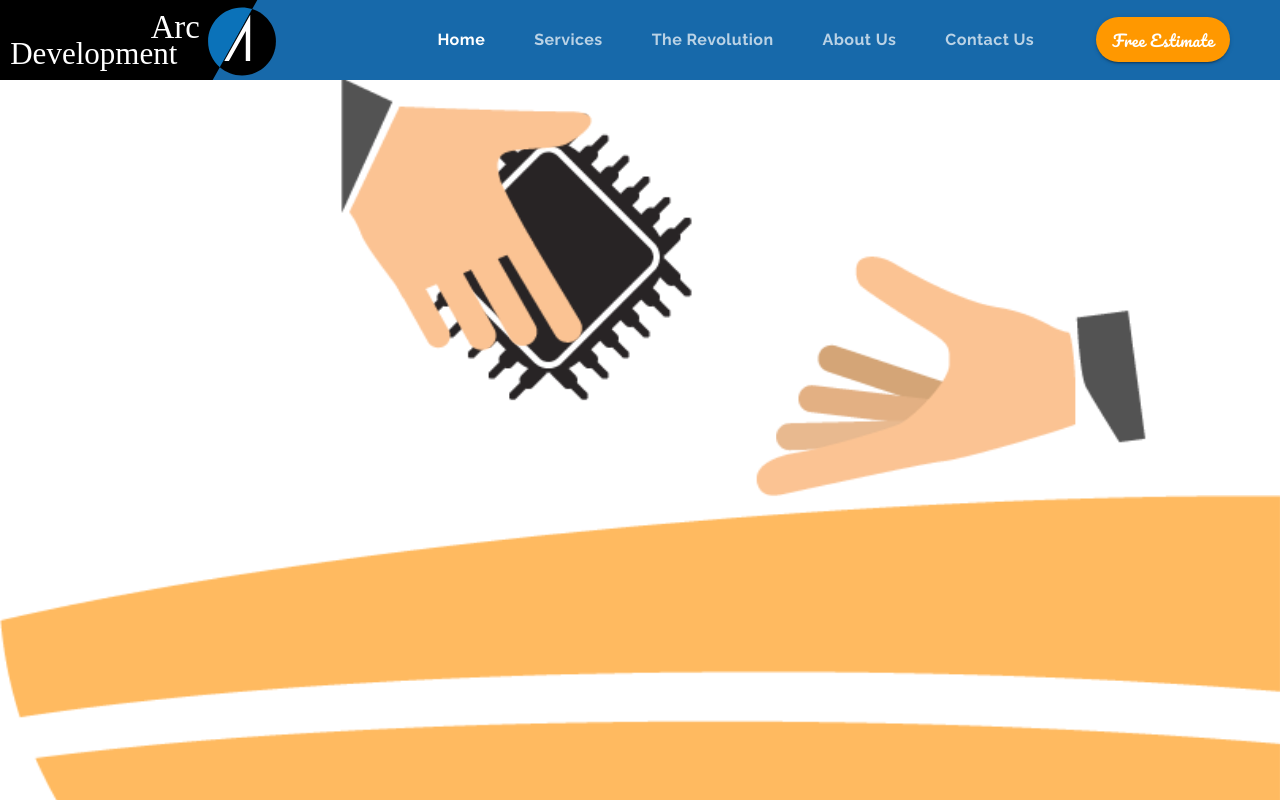
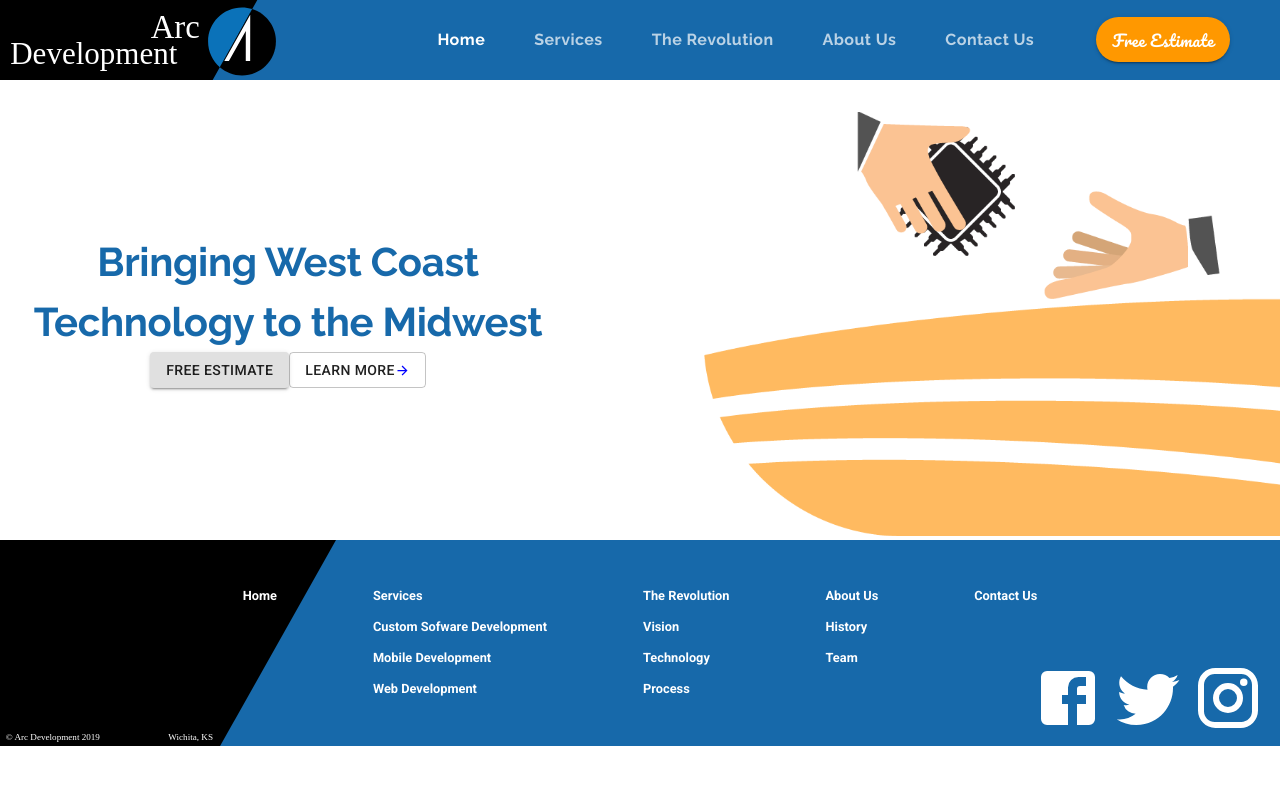
Before and after one commit to samandar-boymurodov/Arc-Development, a React (Create React App) app: page / in a window 1280 px wide. Shown: the top 800 px of the page. Built offline with nearby package versions, Linux system fonts and the light colour scheme.

Commit message:
estimate style added

```diff
--- a/src/components/LandingPage.js
+++ b/src/components/LandingPage.js
@@ -1,5 +1,8 @@
 import Lottie from 'react-lottie'
 import animationData from '../animations/landinganimation/data'
+import { makeStyles } from '@material-ui/styles'
+import ButtonArrow from './UI/ButtonArrow'
+import { Button, Grid, Typography } from '@material-ui/core'
 
 const defaultOptions = {
       loop: true,
@@ -9,12 +12,55 @@
         preserveAspectRatio: 'xMidYMid slice'
       }
     }
+
+const useStyles = makeStyles(theme => ({
+    animation: {
+        maxWidth: "50rem",
+        minWidth: "21rem",
+        marginTop: "2rem",
+        marginLeft: "10%"
+    }
+}))
 export default function LandingPage() {
+    const classes = useStyles()
     return(
-        <Lottie
-            options={defaultOptions}
-            height={"100%"}
-            width={"100%"}
-        />
+        <Grid container direction="column">
+            <Grid item>
+                <Grid
+                    container
+                    direction="row"
+                    justify="flex-end"
+                    alignItems="center"
+                    >
+                    <Grid sm item>
+                        <Typography
+                            variant="h2"
+                            align="center"
+                            color="primary">
+                            Bringing West Coast <br />
+                            Technology to the Midwest
+                        </Typography>
+                        <Grid container direction="row" justify="center">
+                            <Grid item>
+                                <Button variant="contained">
+                                    Free Estimate
+                                </Button>
+                            </Grid>
+                            <Grid item>
+                                <Button variant="outlined">
+                                    Learn more
+                                    <ButtonArrow height={15} width={15} fill="blue"/>
+                                </Button>
+                            </Grid>
+                        </Grid>
+                    </Grid>
+                    <Grid sm item className={classes.animation}>
+                        <Lottie
+                            options={defaultOptions}
+                        />
+                    </Grid>
+                </Grid>
+            </Grid>
+        </Grid>
     )
 }
--- /dev/null
+++ b/src/components/UI/ButtonArrow.js
@@ -0,0 +1,14 @@
+export default function ButtonArrow(props) {
+  return (
+    <svg
+      className={props.class}
+      xmlns="http://www.w3.org/2000/svg"
+      width={props.width}
+      height={props.height}
+      fill={props.fill}
+      viewBox="0 0 18 18"
+    >
+      <path d="M9 3L7.94 4.06l4.19 4.19H3v1.5h9.13l-4.19 4.19L9 15l6-6z" />
+    </svg>
+  );
+}
--- a/src/components/UI/Theme.js
+++ b/src/components/UI/Theme.js
@@ -16,6 +16,18 @@
             textTransform: "none",
             fontWeight: "700",
             fontSize: "1rem"
+        },
+        estimate: {
+            fontFamily: "Pacifico",
+            fontSize: "1rem",
+            textTransform: "none",
+            color: "white"
+        },
+        h2: {
+            fontSize: "2.5em",
+            fontWeight: 700,
+            fontFamily: "Raleway",
+            lineHeight: 1.5
         }
     }
 })
```
